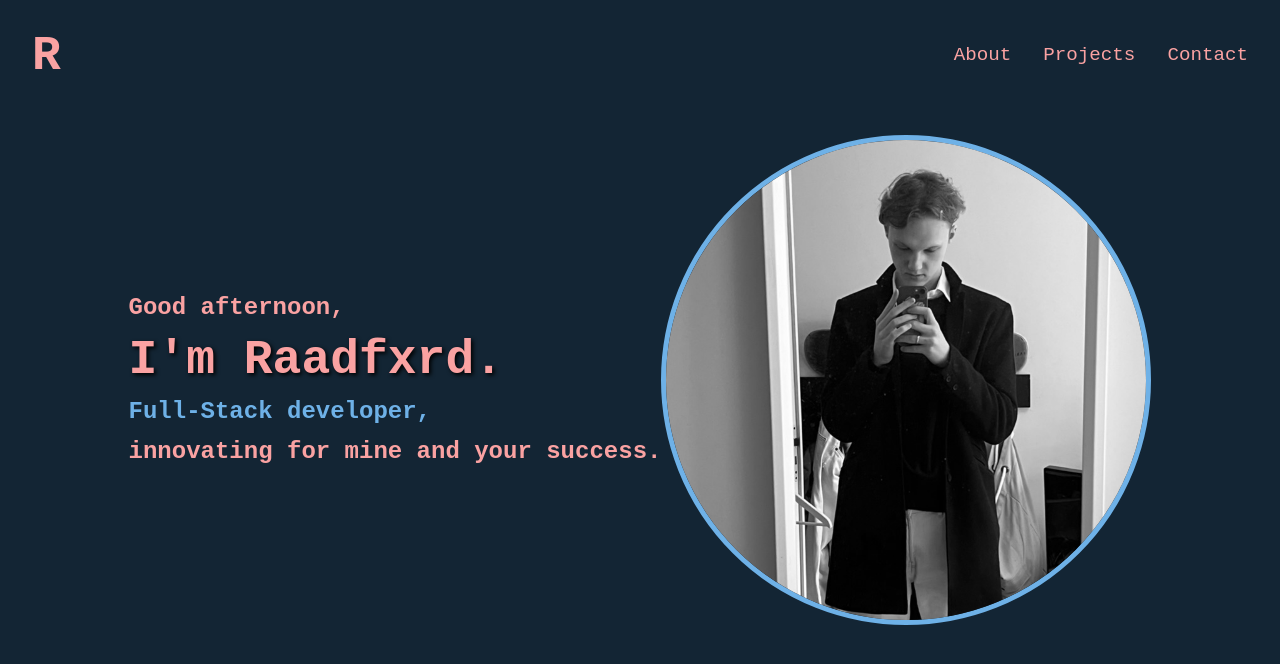
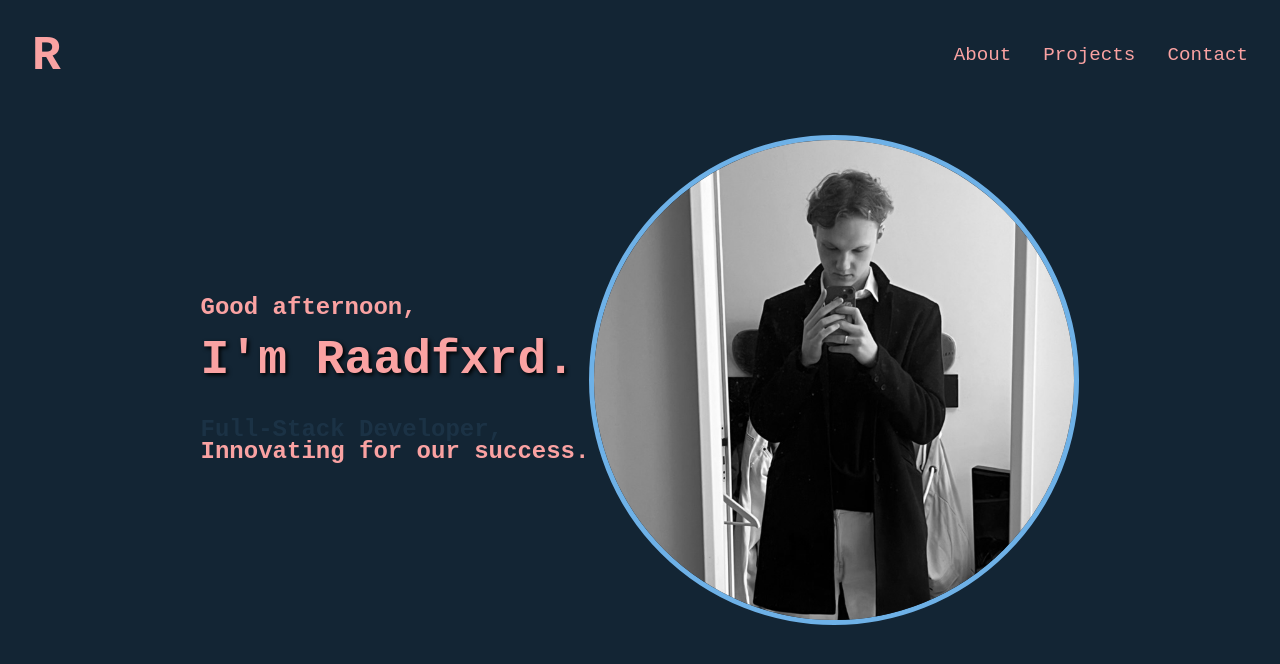
Before and after one commit to Raadfxrd/Portfolio, a Vue app: page /#/ in a window 1280 px wide. Shown: the top 664 px of the page. Built offline with nearby package versions, Linux system fonts and the light colour scheme.

Commit message:
Added favicon. Added cycling titles, still buggy. Will fix tmr!

```diff
--- a/src/pages/Home/Components/Welcome.vue
+++ b/src/pages/Home/Components/Welcome.vue
@@ -5,8 +5,13 @@
         {{ displayedGreeting }}
       </h3>
       <h1 class="welcome-personal">I'm Raadfxrd.</h1>
-      <h3 class="welcome-rotating">Full-Stack developer,</h3>
-      <h3 class="welcome-slogan">innovating for mine and your success.</h3>
+      <h3
+        class="welcome-rotating"
+        :class="{ slideUpOut: isTitleSlidingOut, slideUpIn: isTitleSlidingIn }"
+      >
+        {{ currentTitle }}
+      </h3>
+      <h3 class="welcome-slogan">Innovating for our success.</h3>
     </div>
     <div class="welcome-img">
       <img class="raadfxrd" src="../../../assets/img/raadfxrd.jpeg" alt="Raadfxrd" />
@@ -23,6 +28,17 @@ export default {
       fullGreeting: '',
       isSlidingOut: false,
       isSlidingIn: false,
+      titles: [
+        'Frontend Developer,',
+        'Full-Stack Developer,',
+        'Web Developer,',
+        'Software Engineer,',
+        'Creative Technologist,',
+      ],
+      currentTitleIndex: 0,
+      currentTitle: '',
+      isTitleSlidingOut: false,
+      isTitleSlidingIn: false,
     }
   },
   computed: {
@@ -48,6 +64,8 @@ export default {
     this.fullGreeting = this.greeting
     this.displayedGreeting = this.greeting
     this.startGreetingUpdater()
+    this.currentTitle = this.titles[this.currentTitleIndex]
+    this.startTitleRotation()
   },
   methods: {
     startGreetingUpdater() {
@@ -61,13 +79,36 @@ export default {
         this.isSlidingOut = false
         this.displayedGreeting = this.fullGreeting
         this.slideInGreeting()
-      }, 500) // Duration of the slide-out animation
+      }, 500)
     },
     slideInGreeting() {
       this.isSlidingIn = true
       setTimeout(() => {
         this.isSlidingIn = false
-      }, 500) // Duration of the slide-in animation
+      }, 500)
+    },
+    startTitleRotation() {
+      setInterval(() => {
+        this.slideUpTitle()
+      }, 3000)
+    },
+    slideUpTitle() {
+      this.isTitleSlidingOut = true
+      setTimeout(() => {
+        this.isTitleSlidingOut = false
+        this.updateTitle()
+        this.slideDownTitle()
+      }, 500)
+    },
+    slideDownTitle() {
+      this.isTitleSlidingIn = true
+      setTimeout(() => {
+        this.isTitleSlidingIn = false
+      }, 500)
+    },
+    updateTitle() {
+      this.currentTitleIndex = (this.currentTitleIndex + 1) % this.titles.length
+      this.currentTitle = this.titles[this.currentTitleIndex]
     },
   },
 }
@@ -101,9 +142,6 @@ export default {
   color: var(--color-primary-light);
   white-space: nowrap;
   opacity: 1;
-  transition:
-    opacity 0.5s,
-    transform 0.5s;
 }
 
 .welcome-gm-ga-ge.slideOut {
@@ -125,10 +163,19 @@ export default {
 }
 
 .welcome-rotating {
+  color: var(--color-secondary-light);
   opacity: 0;
   animation:
-    fadeIn 1s forwards 1.5s,
-    slideUp 1s forwards 1.5s;
+    fadeIn 1s forwards 1s,
+    slideUp 1s forwards 1s;
+}
+
+.welcome-rotating.slideUpOut {
+  animation: slideTitleUpOut 0.5s forwards;
+}
+
+.welcome-rotating.slideUpIn {
+  animation: slideTitleUpIn 0.5s forwards;
 }
 
 .welcome-slogan {
@@ -148,7 +195,7 @@ export default {
   opacity: 0;
   animation:
     fadeIn 1s forwards 1s,
-    slideUp 1s forwards 1s; /* Match the delay with welcome-personal */
+    slideUp 1s forwards 1s;
 }
 
 .raadfxrd {
@@ -177,22 +224,44 @@ export default {
 @keyframes slideOut {
   from {
     opacity: 1;
-    transform: translateX(0);
+    transform: translateY(0);
   }
   to {
     opacity: 0;
-    transform: translateX(-100%);
+    transform: translateY(-100%);
   }
 }
 
 @keyframes slideIn {
   from {
     opacity: 0;
-    transform: translateX(100%);
+    transform: translateY(100%);
   }
   to {
     opacity: 1;
-    transform: translateX(0);
+    transform: translateY(0);
+  }
+}
+
+@keyframes slideTitleUpOut {
+  from {
+    opacity: 1;
+    transform: translateY(0);
+  }
+  to {
+    opacity: 0;
+    transform: translateY(-100%);
+  }
+}
+
+@keyframes slideTitleUpIn {
+  from {
+    opacity: 0;
+    transform: translateY(100%);
+  }
+  to {
+    opacity: 1;
+    transform: translateY(0);
   }
 }
 </style>
```
Also changed, not shown: 1 other file (tests, documents, lock files or other folders).
